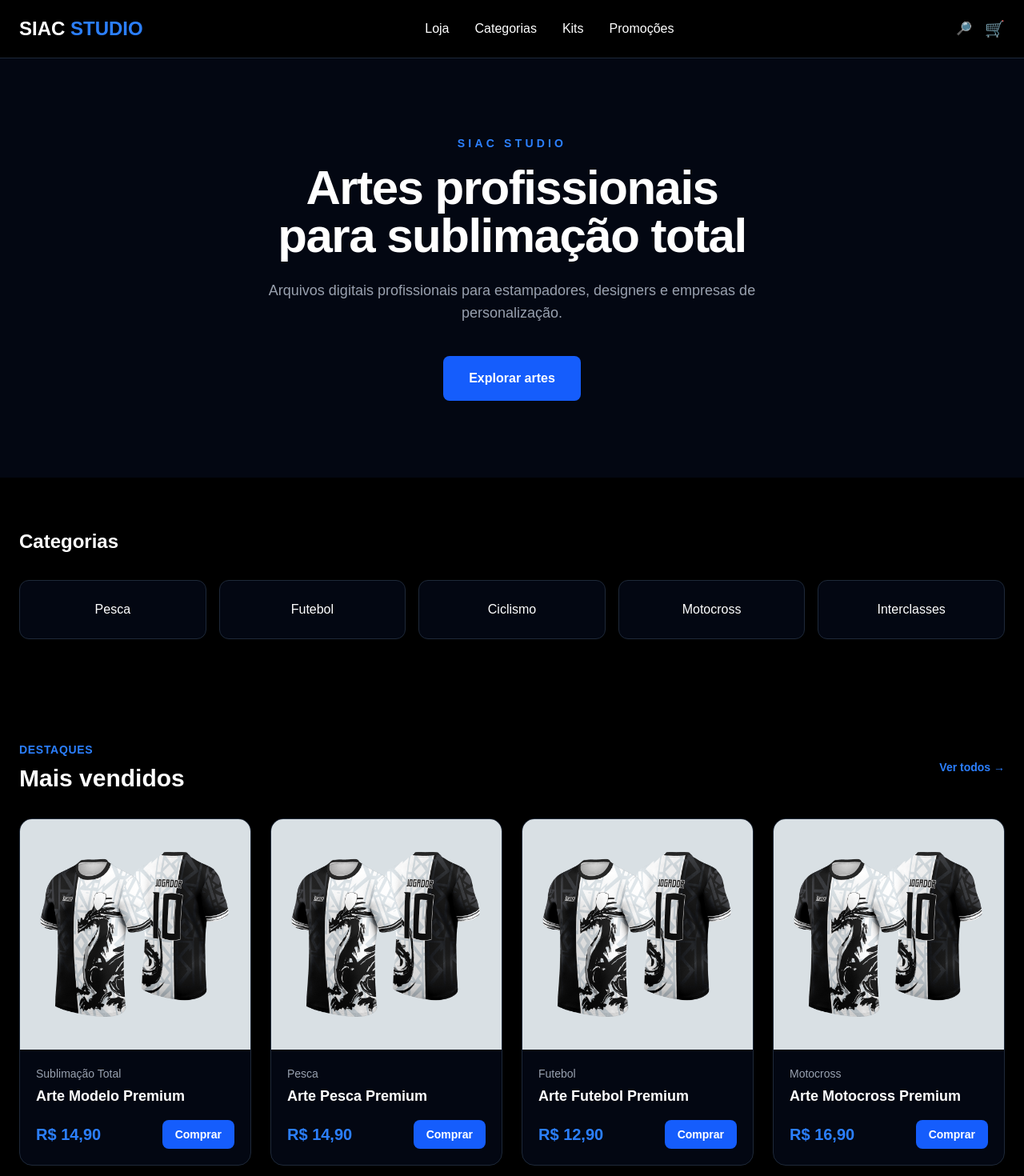
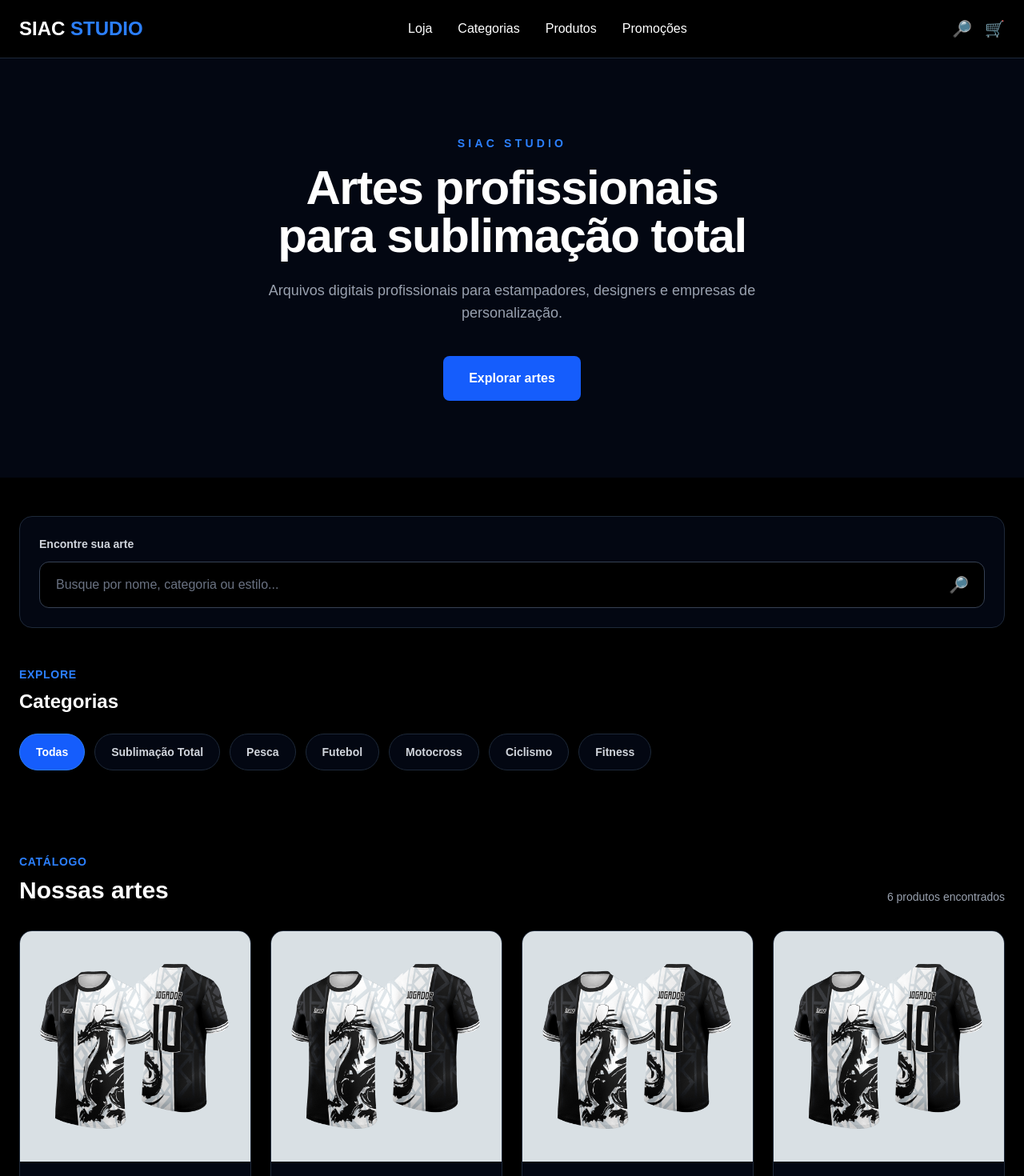
Before and after one commit to sergioitalo10/SIAC-STUDIO, a Next.js app: page / in a window 1280 px wide. Shown: the top 1470 px of the page at 80% size. Built offline with nearby package versions, Linux system fonts and the light colour scheme.

Commit message:
Adicionar busca e filtros ao catálogo

```diff
--- a/src/app/page.tsx
+++ b/src/app/page.tsx
@@ -1,12 +1,47 @@
+"use client";
+
+import { useMemo, useState } from "react";
 import ProductCard from "@/components/ProductCard";
 import CartButton from "@/components/CartButton";
 import { products } from "@/data/products";
 
 export default function Home() {
+  const [busca, setBusca] = useState("");
+  const [categoriaSelecionada, setCategoriaSelecionada] = useState("Todas");
+
+  const categorias = useMemo(() => {
+    return ["Todas", ...new Set(products.map((product) => product.categoria))];
+  }, []);
+
+  const produtosFiltrados = useMemo(() => {
+    const termo = busca.trim().toLowerCase();
+
+    return products.filter((product) => {
+      const correspondeCategoria =
+        categoriaSelecionada === "Todas" ||
+        product.categoria === categoriaSelecionada;
+
+      const correspondeBusca =
+        termo === "" ||
+        product.nome.toLowerCase().includes(termo) ||
+        product.categoria.toLowerCase().includes(termo) ||
+        product.tags?.some((tag) =>
+          tag.toLowerCase().includes(termo)
+        );
+
+      return correspondeCategoria && correspondeBusca;
+    });
+  }, [busca, categoriaSelecionada]);
+
+  function limparFiltros() {
+    setBusca("");
+    setCategoriaSelecionada("Todas");
+  }
+
   return (
     <main className="min-h-screen bg-black text-white">
 
-      {/* CABECALHO */}
+      {/* CABEÇALHO */}
       <header className="border-b border-gray-800 bg-black">
         <div className="mx-auto flex max-w-7xl items-center justify-between px-6 py-5">
 
@@ -19,23 +54,23 @@ export default function Home() {
               Loja
             </a>
 
-            <a href="#" className="hover:text-blue-500">
+            <a href="#categorias" className="hover:text-blue-500">
               Categorias
             </a>
 
-            <a href="#" className="hover:text-blue-500">
-              Kits
+            <a href="#produtos" className="hover:text-blue-500">
+              Produtos
             </a>
 
-            <a href="#" className="hover:text-blue-500">
+            <a href="#destaques" className="hover:text-blue-500">
               Promoções
             </a>
           </nav>
 
           <div className="flex items-center gap-4">
-            <button className="hover:text-blue-500">
+            <span className="text-xl">
               🔎
-            </button>
+            </span>
 
             <CartButton />
           </div>
@@ -45,7 +80,6 @@ export default function Home() {
 
       {/* BANNER PRINCIPAL */}
       <section className="relative overflow-hidden bg-gray-950">
-
         <div className="mx-auto max-w-7xl px-6 py-24 text-center">
 
           <p className="mb-4 text-sm font-semibold uppercase tracking-[0.3em] text-blue-500">
@@ -63,63 +97,130 @@ export default function Home() {
             designers e empresas de personalização.
           </p>
 
-          <button className="mt-10 rounded-lg bg-blue-600 px-8 py-4 font-semibold transition hover:bg-blue-500">
+          <button
+            onClick={() =>
+              document
+                .getElementById("produtos")
+                ?.scrollIntoView({ behavior: "smooth" })
+            }
+            className="mt-10 rounded-lg bg-blue-600 px-8 py-4 font-semibold transition hover:bg-blue-500"
+          >
             Explorar artes
           </button>
 
         </div>
+      </section>
+
+      {/* BUSCA */}
+      <section className="mx-auto max-w-7xl px-6 pt-12">
+        <div className="rounded-2xl border border-gray-800 bg-gray-950 p-6">
+
+          <label
+            htmlFor="busca"
+            className="mb-3 block text-sm font-semibold text-gray-300"
+          >
+            Encontre sua arte
+          </label>
+
+          <div className="relative">
+            <input
+              id="busca"
+              type="search"
+              value={busca}
+              onChange={(event) => setBusca(event.target.value)}
+              placeholder="Busque por nome, categoria ou estilo..."
+              className="w-full rounded-xl border border-gray-700 bg-black px-5 py-4 pr-12 text-white outline-none transition placeholder:text-gray-500 focus:border-blue-500"
+            />
+
+            <span className="pointer-events-none absolute right-5 top-1/2 -translate-y-1/2 text-xl">
+              🔎
+            </span>
+          </div>
+
+        </div>
+      </section>
+
+      {/* CATEGORIAS */}
+      <section
+        id="categorias"
+        className="mx-auto max-w-7xl px-6 py-12"
+      >
+
+        <div className="mb-6 flex items-center justify-between gap-4">
+          <div>
+            <p className="text-sm font-semibold uppercase tracking-wider text-blue-500">
+              Explore
+            </p>
+
+            <h2 className="mt-2 text-2xl font-bold">
+              Categorias
+            </h2>
+          </div>
+
+          {categoriaSelecionada !== "Todas" && (
+            <button
+              onClick={limparFiltros}
+              className="text-sm font-semibold text-gray-400 transition hover:text-white"
+            >
+              Limpar filtros
+            </button>
+          )}
+        </div>
+
+        <div className="flex gap-3 overflow-x-auto pb-2">
+          {categorias.map((categoria) => {
+            const selecionada =
+              categoriaSelecionada === categoria;
+
+            return (
+              <button
+                key={categoria}
+                onClick={() => setCategoriaSelecionada(categoria)}
+                className={`whitespace-nowrap rounded-full border px-5 py-3 text-sm font-semibold transition ${
+                  selecionada
+                    ? "border-blue-500 bg-blue-600 text-white"
+                    : "border-gray-800 bg-gray-950 text-gray-300 hover:border-blue-500 hover:text-white"
+                }`}
+              >
+                {categoria}
+              </button>
+            );
+          })}
+        </div>
 
       </section>
 
-      {/* CATEGORIAS */}
-      <section className="mx-auto max-w-7xl px-6 py-16">
+      {/* PRODUTOS */}
+      <section
+        id="produtos"
+        className="mx-auto max-w-7xl px-6 py-12"
+      >
 
-        <h2 className="mb-8 text-2xl font-bold">
-          Categorias
+        <div className="mb-8 flex flex-col justify-between gap-4 sm:flex-row sm:items-end">
+
+          <div>
+            <p className="text-sm font-semibold uppercase tracking-wider text-blue-500">
+              Catálogo
+            </p>
+
+            <h2 className="mt-2 text-3xl font-bold">
+              Nossas artes
             </h2>
+          </div>
 
-        <div className="grid grid-cols-2 gap-4 md:grid-cols-5">
-
-          {[
-            "Pesca",
-            "Futebol",
-            "Ciclismo",
-            "Motocross",
-            "Interclasses",
-          ].map((categoria) => (
-            <button
-              key={categoria}
-              className="rounded-xl border border-gray-800 bg-gray-950 p-6 text-center transition hover:border-blue-500 hover:text-blue-500"
-            >
-              {categoria}
-            </button>
-          ))}
+          <p className="text-sm text-gray-400">
+            {produtosFiltrados.length}{" "}
+            {produtosFiltrados.length === 1
+              ? "produto encontrado"
+              : "produtos encontrados"}
+          </p>
 
         </div>
 
-      </section>
-      <section className="mx-auto max-w-7xl px-6 py-16">
-
-  <div className="mb-8 flex items-center justify-between">
-    <div>
-      <p className="text-sm font-semibold uppercase tracking-wider text-blue-500">
-        Destaques
-      </p>
-
-      <h2 className="mt-2 text-3xl font-bold">
-        Mais vendidos
-      </h2>
-    </div>
-
-    <button className="text-sm font-semibold text-blue-500 hover:text-blue-400">
-      Ver todos →
-    </button>
-  </div>
-
+        {produtosFiltrados.length > 0 ? (
           <div className="grid grid-cols-1 gap-6 sm:grid-cols-2 lg:grid-cols-4">
 
-    {/* PRODUTO */}
- {products.map((product) => (
+            {produtosFiltrados.map((product) => (
               <ProductCard
                 key={product.id}
                 id={product.id}
@@ -131,7 +232,54 @@ export default function Home() {
             ))}
 
           </div>
+        ) : (
+          <div className="rounded-2xl border border-gray-800 bg-gray-950 px-6 py-16 text-center">
 
+            <div className="text-4xl">
+              🔎
+            </div>
+
+            <h3 className="mt-4 text-xl font-bold">
+              Nenhuma arte encontrada
+            </h3>
+
+            <p className="mt-2 text-gray-400">
+              Tente buscar por outro termo ou escolha outra categoria.
+            </p>
+
+            <button
+              onClick={limparFiltros}
+              className="mt-6 rounded-lg bg-blue-600 px-6 py-3 font-semibold transition hover:bg-blue-500"
+            >
+              Limpar filtros
+            </button>
+
+          </div>
+        )}
+
+      </section>
+
+      {/* DESTAQUES */}
+      <section
+        id="destaques"
+        className="border-t border-gray-900 bg-gray-950"
+      >
+        <div className="mx-auto max-w-7xl px-6 py-20 text-center">
+
+          <p className="text-sm font-semibold uppercase tracking-[0.3em] text-blue-500">
+            SIAC STUDIO
+          </p>
+
+          <h2 className="mt-3 text-3xl font-bold">
+            Novas artes em breve
+          </h2>
+
+          <p className="mx-auto mt-4 max-w-2xl text-gray-400">
+            Estamos preparando novos modelos profissionais para
+            pesca, futebol, ciclismo, motocross, fitness e muito mais.
+          </p>
+
+        </div>
       </section>
 
     </main>
```
Lines whose indentation alone changed are shown as unchanged.
